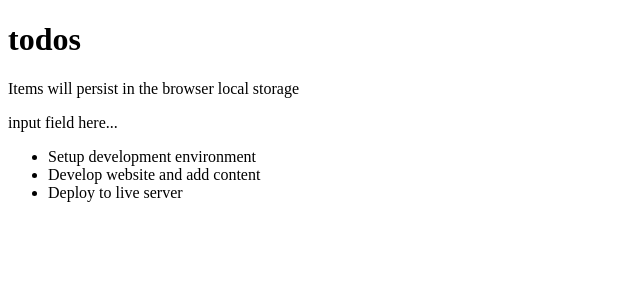
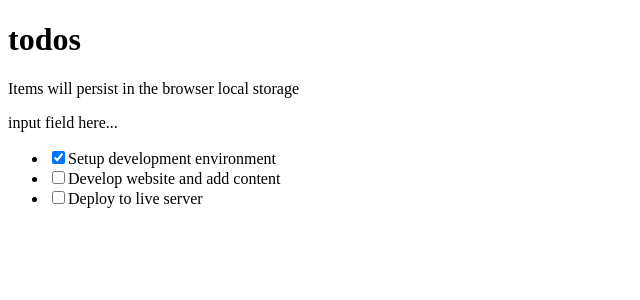
Before and after one commit to kwesiObuobi/react-tutorial, a React (Vite) app: page / in a window 1280 px wide. Shown: the top 300 px of the page, without its empty margins (0-640 px from the left). Built offline with nearby package versions, Linux system fonts and the light colour scheme.

Commit message:
Add functionality to change the 'completed' state

```diff
--- a/src/components/TodoItem.jsx
+++ b/src/components/TodoItem.jsx
@@ -1,11 +1,35 @@
 import PropTypes from 'prop-types';
 
-const TodoItem = ({ itemProp }) => {
-  return <li>{itemProp.title}</li>;
+const TodoItem = ({ itemProp, setTodos }) => {
+  const handleChange = (id) => {
+    setTodos((prevState) =>
+      prevState.map((todo) => {
+        if (todo.id === id) {
+          return {
+            ...todo,
+            completed: !todo.completed,
+          };
+        }
+        return todo;
+      })
+    );
+  }
+
+  return (
+  <li>
+    <input
+      type="checkbox"
+      checked={itemProp.completed}
+      onChange={() => handleChange(itemProp.id)}
+      />
+    {itemProp.title}
+  </li>
+  );
 };
 
 export default TodoItem;
 
 TodoItem.propTypes = {
-  itemProp: PropTypes.any
+  itemProp: PropTypes.object.isRequired,
+  setTodos: PropTypes.func,
 }
--- a/src/components/TodoList.jsx
+++ b/src/components/TodoList.jsx
@@ -1,17 +1,18 @@
 import PropTypes from 'prop-types'
 import TodoItem from './TodoItem';
-const TodosList = ({todosProps}) => {
+const TodosList = ({ todosProps, setTodos }) => {
   return (
     <ul>
       {todosProps.map((todo) => (
-        <TodoItem key={todo.id} itemProp={todo} />
+        <TodoItem key={todo.id} itemProp={todo} setTodos={setTodos}/>
       ))}
     </ul>
   );
 };
 
 TodosList.propTypes = {
-  todosProps: PropTypes.array.isRequired,
+  todosProps: PropTypes.array,
+  setTodos: PropTypes.func,
 }
 
 export default TodosList;
--- a/src/components/TodosLogic.jsx
+++ b/src/components/TodosLogic.jsx
@@ -1,8 +1,9 @@
+import { useState } from "react";
 import InputTodo from "./InputTodo";
 import TodosList from "./TodoList";
 
 const TodosLogic = () => {
-  const todos = [
+  const [todos, setTodos] = useState([
     {
       id: 1,
       title: 'Setup development environment',
@@ -18,12 +19,12 @@ const TodosLogic = () => {
       title: 'Deploy to live server',
       completed: false,
     },
-  ];
+  ]);
 
   return (
     <div>
       <InputTodo />
-      <TodosList todosProps={todos} />
+      <TodosList todosProps={todos} setTodos={setTodos}/>
     </div>
   )
 }
```
